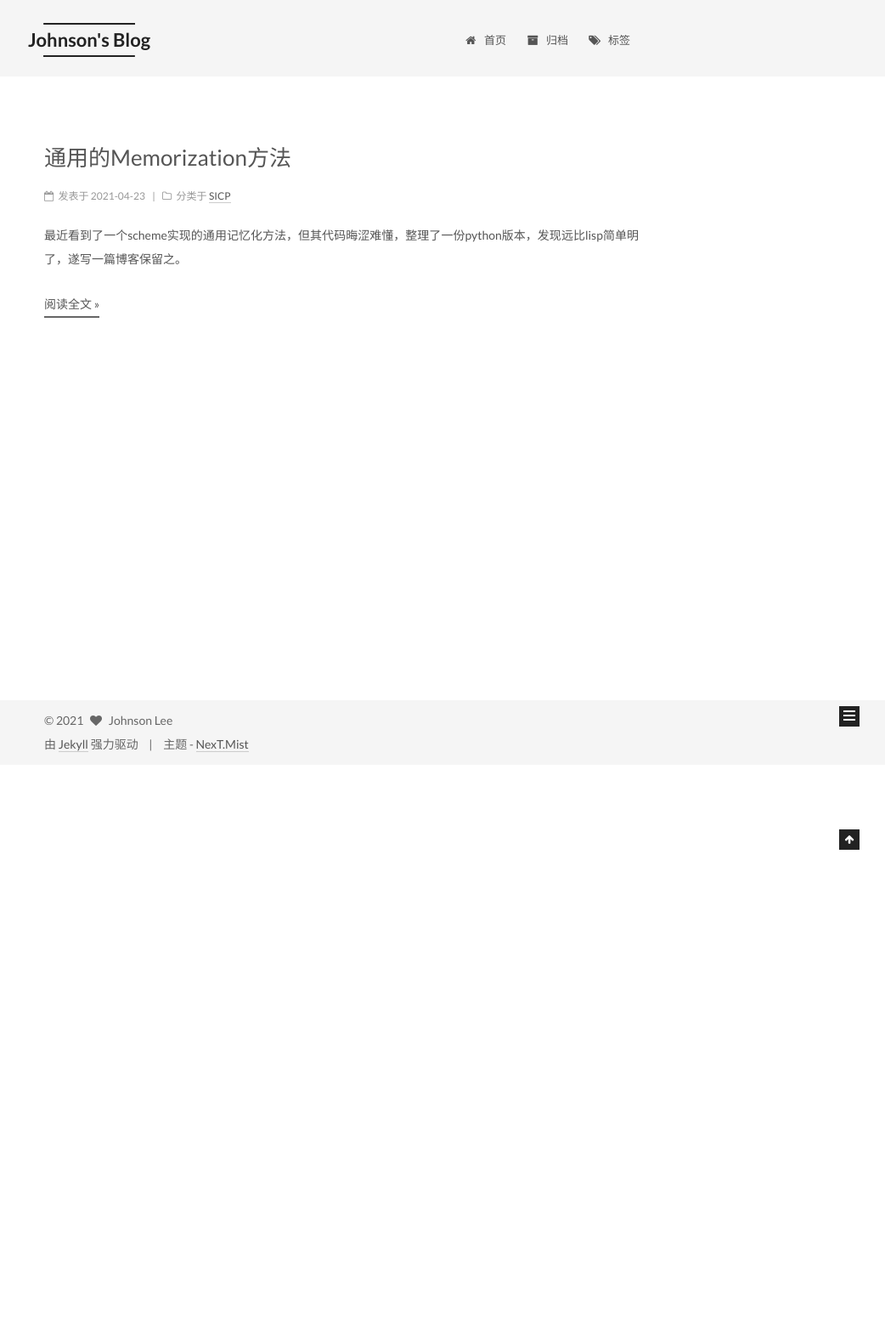
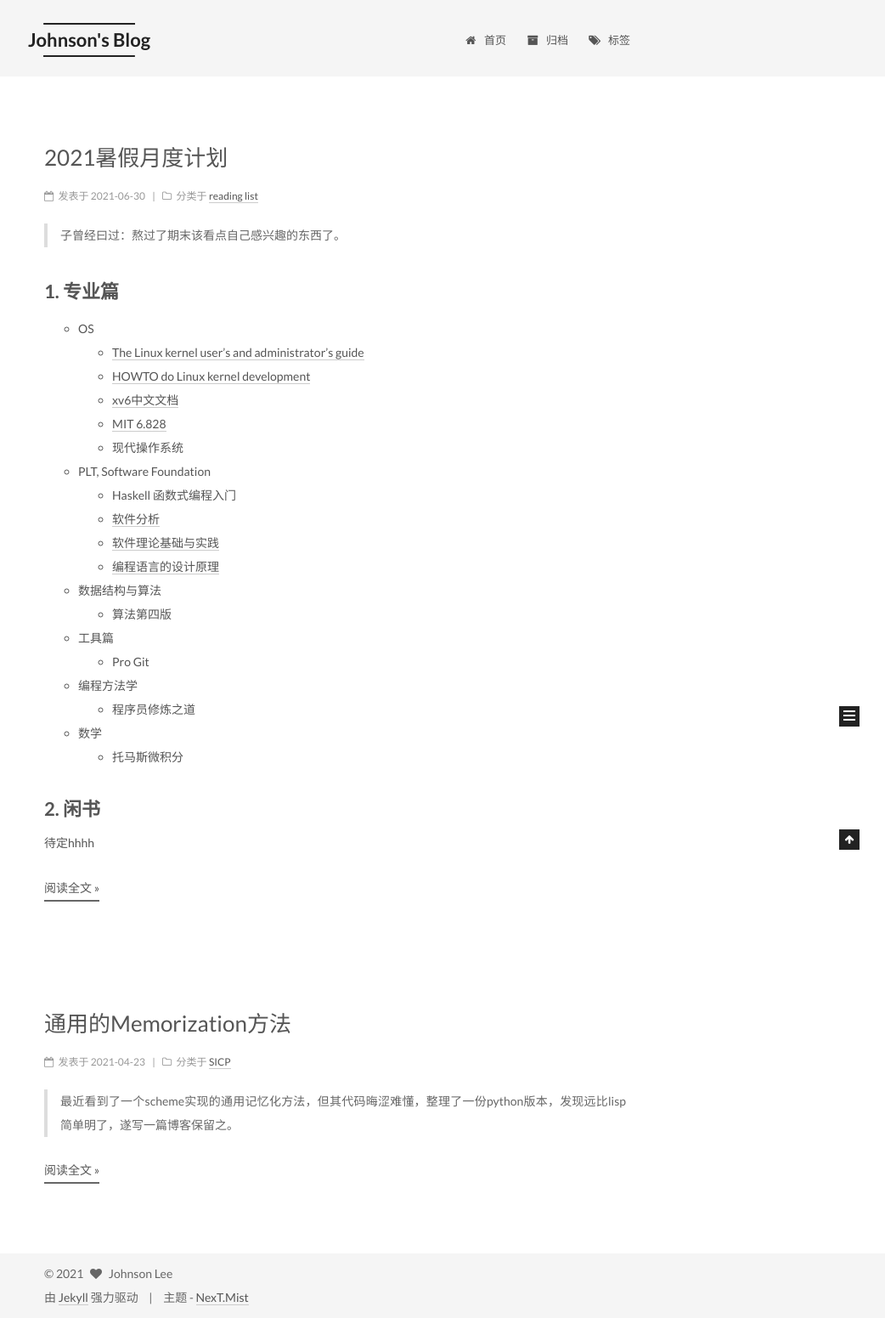
Before and after one commit to JohnsonLee-debug/johnsonlee-debug.github.io, a Jekyll site: the page built from index.html, in a window 1280 px wide. Shown: the whole page at 85% size, without its empty margins (238-1280 px from the left). Built offline with Jekyll 4.4.1, drawn with Linux system fonts in a browser that asks for light colours; the list of posts is cut into pages by our own code; before the commit the page ends 900 px from its top, so only the background shows below that.

Commit message:
add reading list

```diff
--- a/_config.yml
+++ b/_config.yml
@@ -256,7 +256,7 @@ toc:
 
 sidebar:
   # Sidebar Position, available value: left | right
-  position: left
+  position: remove
   #position: right
 
   # Sidebar Display, available value:
--- /dev/null
+++ b/_posts/2021-06-30-reading_list_for_2021_summer.md
@@ -0,0 +1,44 @@
+---
+title: 2021暑假月度计划
+date: 2021-06-30 07:46:00
+category:
+- reading list
+tags:
+- study schedule
+- operating system
+- methodology
+- PLT
+---
+
+> 子曾经曰过：熬过了期末该看点自己感兴趣的东西了。
+
+<!--more-->
+
+## 1. 专业篇
+
+- OS
+  - [The Linux kernel user’s and administrator’s guide](https://www.kernel.org/doc/html/v4.19/admin-guide/index.html)
+  - [HOWTO do Linux kernel development](https://www.kernel.org/doc/html/v4.19/process/howto.html)
+  - [xv6中文文档](https://th0ar.gitbooks.io/xv6-chinese/content/)
+  - [MIT 6.828](https://pdos.csail.mit.edu/6.828/2020/index.html)
+  - 现代操作系统
+
+- PLT, Software Foundation
+  - Haskell 函数式编程入门
+  - [软件分析](https://liveclass.org.cn/cloudCourse/#/courseDetail/8mI06L2eRqk8GcsW)
+  - [软件理论基础与实践](https://xiongyingfei.github.io/SF/2021/)
+  - [编程语言的设计原理](https://xiongyingfei.github.io/DPPL/2021/main.htm)
+- 数据结构与算法
+  - 算法第四版
+
+- 工具篇
+  - Pro Git
+
+- 编程方法学
+  - 程序员修炼之道
+- 数学
+  - 托马斯微积分
+
+## 2. 闲书
+
+待定hhhh
```
Also changed, not shown: _posts/2021-04-23-memorize.md (+1 -1 lines).
